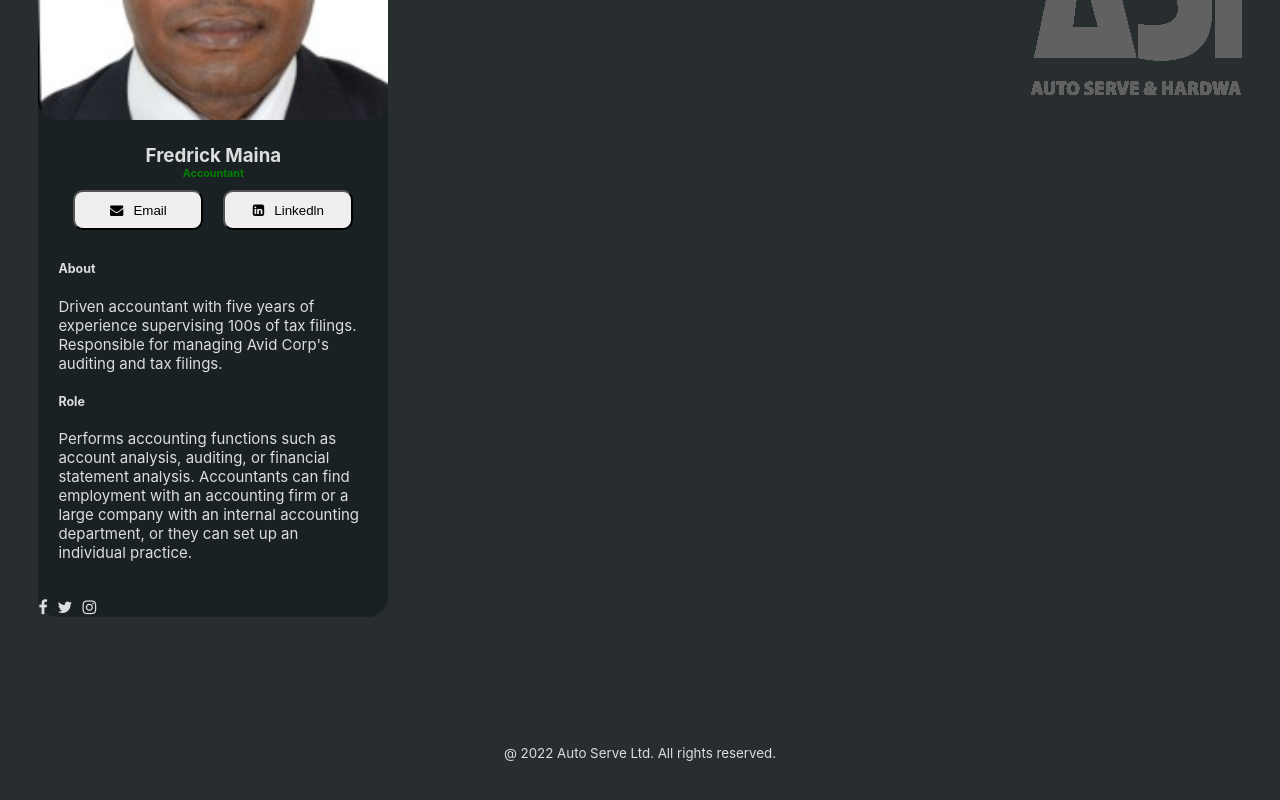
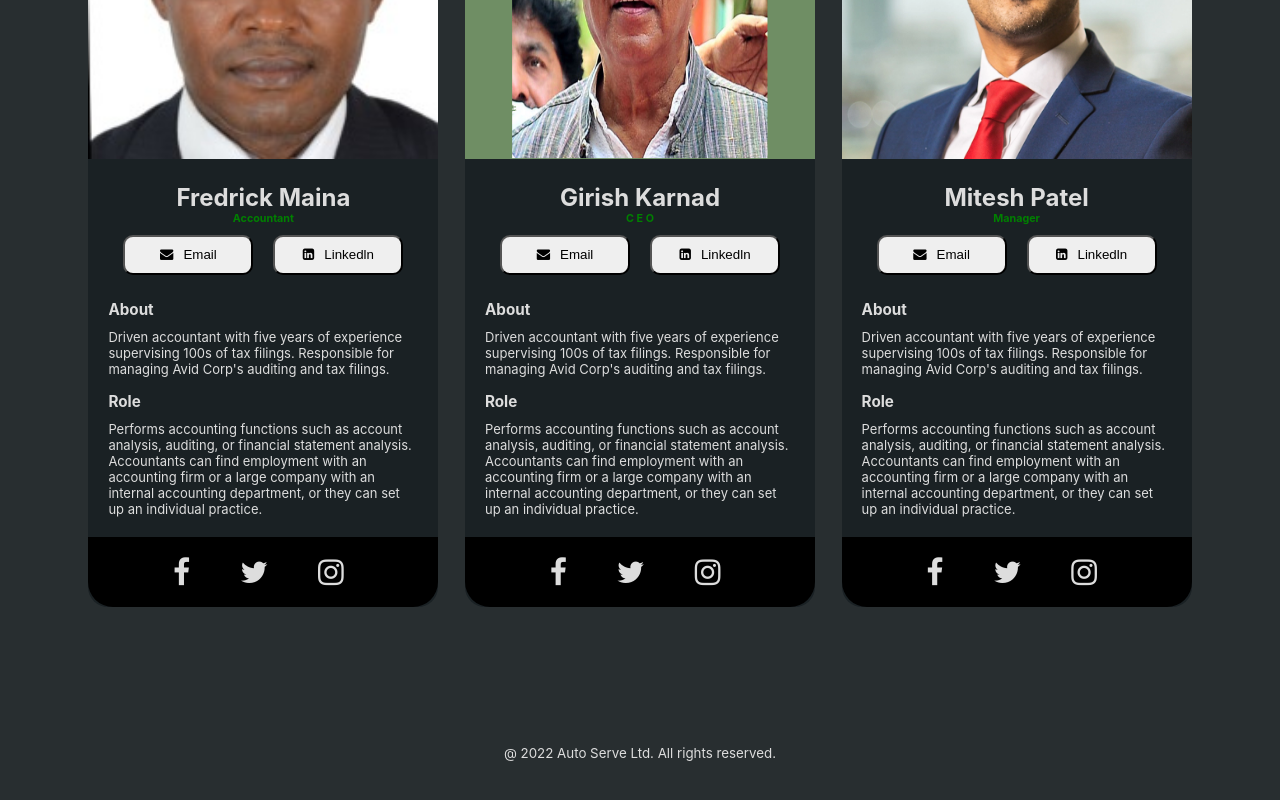
Before and after one commit to Byronodhiambo/AutoServe, a React (Create React App) app: page / in a window 1280 px wide. Shown: the part 742-1542 px from the top of the page. Built offline with nearby package versions, Linux system fonts and the light colour scheme.

Commit message:
business card

```diff
--- a/src/App.css
+++ b/src/App.css
@@ -77,7 +77,7 @@ body {
   background-image: url(./images/AutoServecopy.png);
   background-repeat: no-repeat;
   background-position-x: right;
-  background-position-y: center;
+  background-position-y: 20%;
 }
 
 .container li {
@@ -88,18 +88,26 @@ body {
   font-size: 30px;
 }
 
-.businessCard {
+.card {
   border-radius: 20px;
   width: 350px;
   background-color: rgb(26, 33, 36);
 }
+.employees {
+  display: flex;
+  justify-content: space-between;
+  /* max-width: 400px; */
+  margin: 50px;
+  padding: 10px 0;
+}
 
-.businessContent {
+.cardContent {
   padding: 20px;
 }
 .cardImage {
   width: 100%;
-  border-radius: 20px;
+  height: 350px;
+  border-radius: 20px 20px 0px 0px;
 }
 .personalInfo {
   text-align: center;
@@ -121,13 +129,25 @@ body {
   margin-right: 10px;
 }
 .bio {
-  font-size: 15px;
+  font-size: 13px;
   margin: 0%;
 }
-.socialHandles {
-  display: flexbox;
+.bio p {
+  margin: 0%;
+}
+.bio h3 {
+  margin-bottom: 10px;
 }
 
+.socialHandles {
+  text-align: center;
+  font-size: 30px;
+  background-color: black;
+  border-radius: 0px 0px 25px 25px;
+}
+.socialHandles .fa {
+  padding: 20px;
+}
 footer {
   margin: 10%;
   text-align: center;
--- a/src/components/BussinesCards.js
+++ b/src/components/BussinesCards.js
@@ -1,12 +1,15 @@
 import React from "react";
 import fredrick from "../images/fredrick.jpeg";
+import girish from "../images/Girish.jpg";
+import mitesh from "../images/mitesh.jpg";
 export default function BusinessCard() {
   return (
-    <div className="businessCard">
+    <div className="employees">
+      <div className="card">
         <img className="cardImage" src={fredrick} />
-      <div className="businessContent">
+        <div className="cardContent">
           <div className="personalInfo">
-          <h3 className="info">Fredrick Maina</h3>
+            <h2 className="info">Fredrick Maina</h2>
             <h6 className="info">Accountant</h6>
             <span className="info">
               <button>
@@ -19,18 +22,18 @@ export default function BusinessCard() {
           </div>
 
           <div className="bio">
-          <h5>About</h5>
+            <h3>About</h3>
             <p>
-            Driven accountant with five years of experience supervising 100s of
-            tax filings. Responsible for managing Avid Corp's auditing and tax
-            filings.
+              Driven accountant with five years of experience supervising 100s
+              of tax filings. Responsible for managing Avid Corp's auditing and
+              tax filings.
             </p>
-          <h5>Role</h5>
+            <h3>Role</h3>
             <p>
-            Performs accounting functions such as account analysis, auditing, or
-            financial statement analysis. Accountants can find employment with
-            an accounting firm or a large company with an internal accounting
-            department, or they can set up an individual practice.
+              Performs accounting functions such as account analysis, auditing,
+              or financial statement analysis. Accountants can find employment
+              with an accounting firm or a large company with an internal
+              accounting department, or they can set up an individual practice.
             </p>
           </div>
         </div>
@@ -41,5 +44,86 @@ export default function BusinessCard() {
           <i class="fa fa-instagram" aria-hidden="true"></i>
         </div>
       </div>
+
+      <div className="card">
+        <img className="cardImage" src={girish} />
+        <div className="cardContent">
+          <div className="personalInfo">
+            <h2 className="info">Girish Karnad</h2>
+            <h6 className="info">C E O</h6>
+            <span className="info">
+              <button>
+                <i class="fa fa-envelope" aria-hidden="true"></i>Email
+              </button>
+              <button>
+                <i class="fa fa-linkedin-square" aria-hidden="true"></i>Linkedln
+              </button>
+            </span>
+          </div>
+
+          <div className="bio">
+            <h3>About</h3>
+            <p>
+              Driven accountant with five years of experience supervising 100s
+              of tax filings. Responsible for managing Avid Corp's auditing and
+              tax filings.
+            </p>
+            <h3>Role</h3>
+            <p>
+              Performs accounting functions such as account analysis, auditing,
+              or financial statement analysis. Accountants can find employment
+              with an accounting firm or a large company with an internal
+              accounting department, or they can set up an individual practice.
+            </p>
+          </div>
+        </div>
+
+        <div className="socialHandles">
+          <i class="fa fa-facebook" aria-hidden="true"></i>
+          <i class="fa fa-twitter" aria-hidden="true"></i>
+          <i class="fa fa-instagram" aria-hidden="true"></i>
+        </div>
+      </div>
+
+      <div className="card">
+        <img className="cardImage" src={mitesh} />
+        <div className="cardContent">
+          <div className="personalInfo">
+            <h2 className="info">Mitesh Patel</h2>
+            <h6 className="info">Manager</h6>
+            <span className="info">
+              <button>
+                <i class="fa fa-envelope" aria-hidden="true"></i>Email
+              </button>
+              <button>
+                <i class="fa fa-linkedin-square" aria-hidden="true"></i>Linkedln
+              </button>
+            </span>
+          </div>
+
+          <div className="bio">
+            <h3>About</h3>
+            <p>
+              Driven accountant with five years of experience supervising 100s
+              of tax filings. Responsible for managing Avid Corp's auditing and
+              tax filings.
+            </p>
+            <h3>Role</h3>
+            <p>
+              Performs accounting functions such as account analysis, auditing,
+              or financial statement analysis. Accountants can find employment
+              with an accounting firm or a large company with an internal
+              accounting department, or they can set up an individual practice.
+            </p>
+          </div>
+        </div>
+
+        <div className="socialHandles">
+          <i class="fa fa-facebook" aria-hidden="true"></i>
+          <i class="fa fa-twitter" aria-hidden="true"></i>
+          <i class="fa fa-instagram" aria-hidden="true"></i>
+        </div>
+      </div>
+    </div>
   );
 }
```
Also changed, not shown: src/images/Girish.jpg (added), src/images/mitesh.jpg (added). Lines whose indentation alone changed are shown as unchanged.
